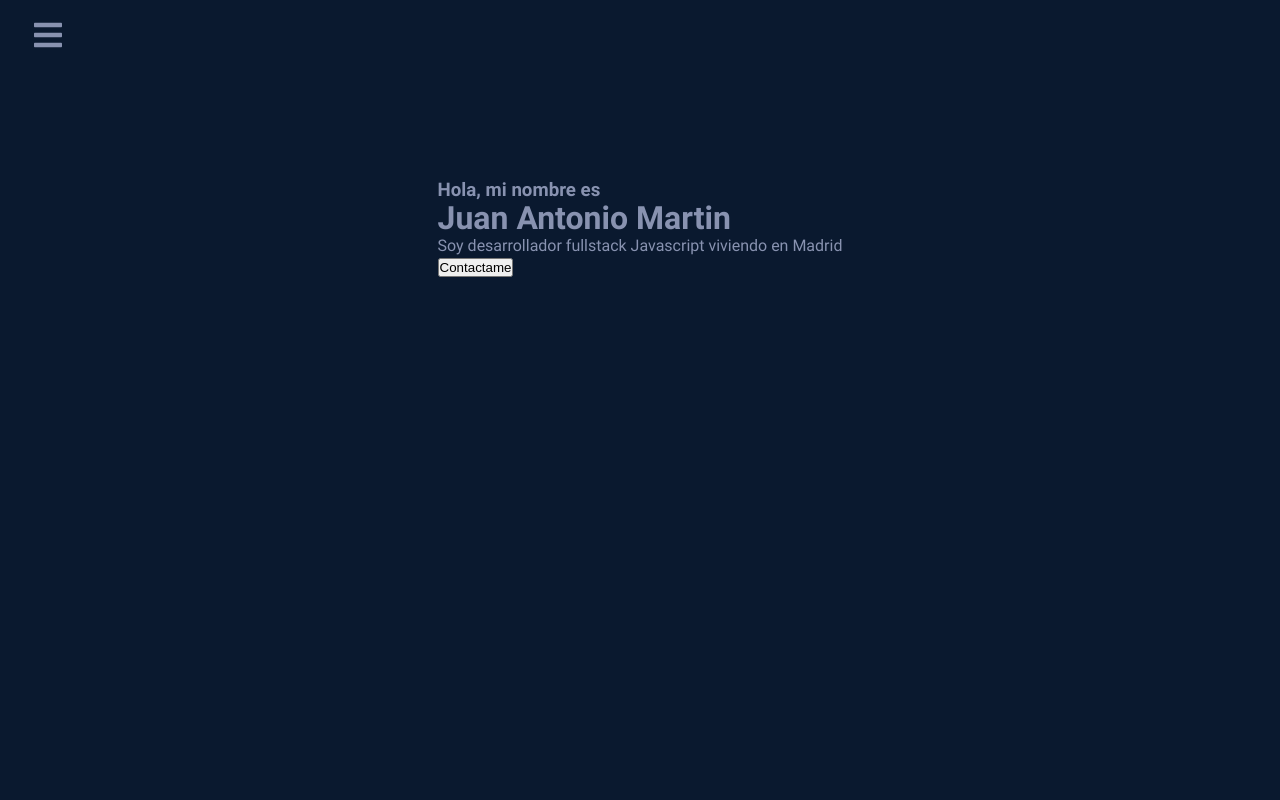
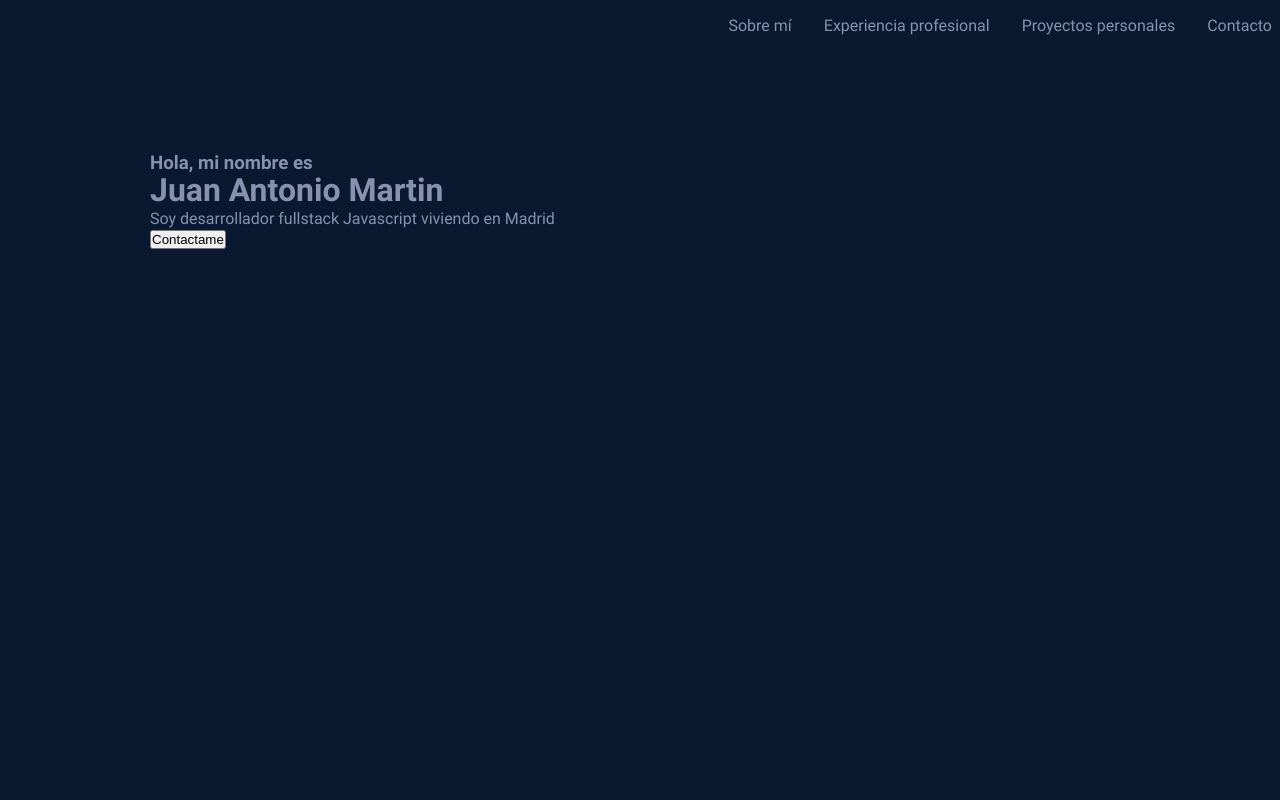
Before and after one commit to JuanMrtt/portfolio, a Next.js app: page / in a window 1280 px wide. Shown: the top 800 px of the page. Built offline with nearby package versions, Linux system fonts and the light colour scheme.

Commit message:
useCurrentWidth hook and burger changes

```diff
--- /dev/null
+++ b/components/UI/BurgerMenu/BurgerMenu.js
@@ -0,0 +1,55 @@
+import React, { useState } from 'react';
+import Link from 'next/link';
+import * as FaIcons from 'react-icons/fa';
+import * as AiIcons from 'react-icons/ai';
+
+import styles from './BurgerMenu.module.css';
+
+const BurgerMenu = ({ scrollToHandler, data }) => {
+    const [sidebar, setSidebar] = useState(false);
+
+    const showSidebar = () => setSidebar(!sidebar);
+
+    return (
+        <>
+            <div className={`${styles.navbar}`}>
+                <Link href='#'>
+                    <a className={`${styles.menuBars}`}>
+                        <FaIcons.FaBars onClick={showSidebar} />
+                    </a>
+                </Link>
+            </div>
+
+            <nav
+                className={
+                    sidebar
+                        ? `${styles.navMenu} ${styles.active}`
+                        : `${styles.navMenu}`
+                }
+            >
+                <ul className={`${styles.navMenuItems}`} onClick={showSidebar}>
+                    <li className={`${styles.navbarToogle}`}>
+                        <Link href='#'>
+                            <a className={styles.menuBars}>
+                                <AiIcons.AiOutlineClose />
+                            </a>
+                        </Link>
+                    </li>
+                    {data.navigation.map((elm, idx) => {
+                        return (
+                            <li key={idx} className={`${styles.navText}`}>
+                                <Link href='#' className={`${styles.menuBars}`}>
+                                    <a onClick={() => scrollToHandler(idx)}>
+                                        {elm.text}
+                                    </a>
+                                </Link>
+                            </li>
+                        );
+                    })}
+                </ul>
+            </nav>
+        </>
+    );
+};
+
+export default BurgerMenu;
--- a/containers/Layout/Layout.js
+++ b/containers/Layout/Layout.js
@@ -1,22 +1,20 @@
-import React, { useRef } from 'react'
-import AboutMe from '../AboutMe/AboutMe'
-import Footer from '../Footer/Footer';
+import React, { useRef } from 'react';
 import Navigation from '../Navigation/Navigation';
-import styles from './Layout.module.css'
+import styles from './Layout.module.css';
 
-function Layout({ children, scrollToHandler }) {
-
-
+function Layout({ children, scrollToHandler, isMobile, isLaptop, isDesktop }) {
     return (
         <>
-            <Navigation scrollToHandler={scrollToHandler} />
+            <Navigation
+                scrollToHandler={scrollToHandler}
+                isMobile={isMobile}
+                isLaptop={isLaptop}
+                isDesktop={isDesktop}
+            />
 
-            <div className={styles.layout}>
-                {children}
-            </div>
-
+            <div className={styles.layout}>{children}</div>
         </>
-    )
+    );
 }
 
-export default Layout
+export default Layout;
--- a/containers/Navigation/Navigation.js
+++ b/containers/Navigation/Navigation.js
@@ -1,44 +1,23 @@
-import React, { useState } from 'react';
+import React, { useEffect, useState } from 'react';
 import Link from 'next/link';
+
+import BurgerMenu from '../../components/UI/BurgerMenu/BurgerMenu';
+
 import { data } from '../../data';
+
 import styles from './Navigation.module.css';
-import * as FaIcons from 'react-icons/fa';
-import * as AiIcons from 'react-icons/ai';
 
-function Navigation({ scrollToHandler }) {
-    const [sidebar, setSidebar] = useState(false);
-
-    const showSidebar = () => setSidebar(!sidebar);
-
+function Navigation({ scrollToHandler, isMobile, isLaptop, isDesktop }) {
     return (
-        <header>
-            <div className={`${styles.navbar}`}>
-                <Link href='#'>
-                    <a className={`${styles.menuBars}`}>
-                        <FaIcons.FaBars onClick={showSidebar} />
-                    </a>
-                </Link>
-            </div>
-
-            <nav
-                className={
-                    sidebar
-                        ? `${styles.navMenu} ${styles.active}`
-                        : `${styles.navMenu}`
-                }
-            >
-                <ul className={`${styles.navMenuItems}`} onClick={showSidebar}>
-                    <li className={`${styles.navbarToogle}`}>
-                        <Link href='#'>
-                            <a className={styles.menuBars}>
-                                <AiIcons.AiOutlineClose />
-                            </a>
-                        </Link>
-                    </li>
+        <header className={isDesktop && styles.header}>
+            {isMobile ? (
+                <BurgerMenu scrollToHandler={scrollToHandler} data={data} />
+            ) : (
+                <div className={`${styles.navbarLaptop} row`}>
                     {data.navigation.map((elm, idx) => {
                         return (
-                            <li key={idx} className={`${styles.navText}`}>
-                                <Link href='#' className={`${styles.menuBars}`}>
+                            <li key={idx}>
+                                <Link href='#'>
                                     <a onClick={() => scrollToHandler(idx)}>
                                         {elm.text}
                                     </a>
@@ -46,8 +25,8 @@ function Navigation({ scrollToHandler }) {
                             </li>
                         );
                     })}
-                </ul>
-            </nav>
+                </div>
+            )}
         </header>
     );
 }
--- a/containers/Navigation/Navigation.module.css
+++ b/containers/Navigation/Navigation.module.css
@@ -1,60 +1,16 @@
-.navbar {
+.header {
     background-color: var(--navy);
-    height: 80px;
-    display: flex;
-    justify-content: start;
-    align-items: center;
-}
-.menuBars {
-    margin-left: 2rem;
-    font-size: 2rem;
-    background: none;
-}
-.navMenu {
-    background-color: var(--light-navy);
-    width: 250px;
-    height: 100vh;
-    display: flex;
-    justify-content: center;
+    width: 100%;
     position: fixed;
     top: 0;
-    left: -100%;
-    transition: 850ms;
+    right: 0;
 }
-.active {
-    left: 0;
-    transition: 350ms;
+.navbarLaptop {
+    display: flex;
+    justify-content: flex-end;
+    list-style-type: none;
+    text-align: center;
 }
-.navMenuItems {
-    width: 100%;
+.navbarLaptop > li {
+    margin: 1em;
 }
-.navbarToogle {
-    background-color: var(--light-navy);
-    width: 100%;
-    height: 80px;
-    display: flex;
-    justify-content: start;
-    align-items: center;
-}
-.navText {
-    display: flex;
-    justify-content: start;
-    align-items: center;
-    padding: 8px 0px 8px 16px;
-    list-style: none;
-    height: 60px;
-}
-.navText a {
-    text-decoration: none;
-    color: #f5f5f5;
-    font-size: 18px;
-    width: 95%;
-    height: 100%;
-    display: flex;
-    align-items: center;
-    padding: 0 16px;
-    border-radius: 4px;
-}
-.navText a:hover {
-    color: var(--green);
-}
--- /dev/null
+++ b/hooks/useCurrentWidth.js
@@ -0,0 +1,16 @@
+import React, { useEffect, useState } from 'react';
+
+export default function useWindowSize() {
+    const [size, setSize] = useState([0, 0]);
+    useEffect(() => {
+        function updateSize() {
+            setSize([window.outerWidth, window.innerHeight]);
+        }
+
+        window.addEventListener('resize', updateSize);
+        updateSize();
+
+        return () => window.removeEventListener('resize', updateSize);
+    }, []);
+    return size;
+}
--- a/pages/index.js
+++ b/pages/index.js
@@ -1,9 +1,10 @@
-import React from 'react'
-import { useRef } from "react";
+import React, { useEffect, useState } from 'react';
+import { useRef } from 'react';
+import useWindowSize from '../hooks/useCurrentWidth';
 
-import Layout from "../containers/Layout/Layout";
+import Layout from '../containers/Layout/Layout';
 import AboutMe from '../containers/AboutMe/AboutMe';
-import Experience from "../containers/Experience/Experience";
+import Experience from '../containers/Experience/Experience';
 import Projects from '../containers/Projects/Projects';
 import Introduction from '../containers/Introduction/Introduction';
 import Footer from '../containers/Footer/Footer';
@@ -14,6 +15,29 @@ export default function Home() {
     const projectRef = useRef();
     const contactRef = useRef();
 
+    const width = useWindowSize()[0];
+
+    const [isMobile, setIsMobile] = useState(false);
+    const [isLaptop, setIsLaptop] = useState(false);
+    const [isDesktop, setIsDesktop] = useState(false);
+
+    useEffect(() => {
+        if (width <= 690 && !isMobile) {
+            setIsMobile(true);
+            setIsLaptop(false);
+            setIsDesktop(false);
+        }
+        if (width > 690 && width < 1300 && !isLaptop) {
+            setIsMobile(false);
+            setIsLaptop(true);
+            setIsDesktop(false);
+        }
+        if (width >= 1300 && !isDesktop) {
+            setIsMobile(false);
+            setIsLaptop(false);
+            setIsDesktop(true);
+        }
+    }, [width]);
 
     // const scrollToMyRef = () => {
     //   console.log('presionando aboutme')
@@ -23,14 +47,18 @@ export default function Home() {
     //     behavior: 'smooth',
     //   });
     // };
+    console.log(isMobile, isLaptop, isDesktop);
 
-  const scrollToHandler = (index) => {
+    const scrollToHandler = index => {
         switch (index) {
             case 0:
                 window.scroll({ top: aboutMeRef.current.offsetTop, left: 0 });
                 return;
             case 1:
-        window.scroll({ top: experienceRef.current.offsetTop, left: 0 });
+                window.scroll({
+                    top: experienceRef.current.offsetTop,
+                    left: 0,
+                });
                 return;
             case 2:
                 window.scroll({ top: projectRef.current.offsetTop, left: 0 });
@@ -45,13 +73,43 @@ export default function Home() {
 
     return (
         <>
-      <Layout scrollToHandler={scrollToHandler}>
-        <Introduction ref={aboutMeRef} />
-        <AboutMe ref={aboutMeRef} />
-        <Experience ref={experienceRef} />
-        <Projects ref={projectRef} />
-        <Footer ref={contactRef} />
+            <Layout
+                scrollToHandler={scrollToHandler}
+                isMobile={isMobile}
+                isLaptop={isLaptop}
+                isDesktop={isDesktop}
+            >
+                <Introduction
+                    ref={aboutMeRef}
+                    isMobile={isMobile}
+                    isLaptop={isLaptop}
+                    isDesktop={isDesktop}
+                />
+                <AboutMe
+                    ref={aboutMeRef}
+                    isMobile={isMobile}
+                    isLaptop={isLaptop}
+                    isDesktop={isDesktop}
+                />
+                <Experience
+                    ref={experienceRef}
+                    isMobile={isMobile}
+                    isLaptop={isLaptop}
+                    isDesktop={isDesktop}
+                />
+                <Projects
+                    ref={projectRef}
+                    isMobile={isMobile}
+                    isLaptop={isLaptop}
+                    isDesktop={isDesktop}
+                />
+                <Footer
+                    ref={contactRef}
+                    isMobile={isMobile}
+                    isLaptop={isLaptop}
+                    isDesktop={isDesktop}
+                />
             </Layout>
         </>
-  )
+    );
 }
--- a/styles/globals.css
+++ b/styles/globals.css
@@ -55,6 +55,7 @@ h6 {
     margin: 0px auto;
     padding: 100px 0px;
     height: 100vh;
+    width: 100%;
 }
 
 @font-face {
```
Also changed, not shown: components/UI/BurgerMenu/BurgerMenu.module.css (added, +71 -0 lines). Lines whose indentation alone changed are shown as unchanged.
